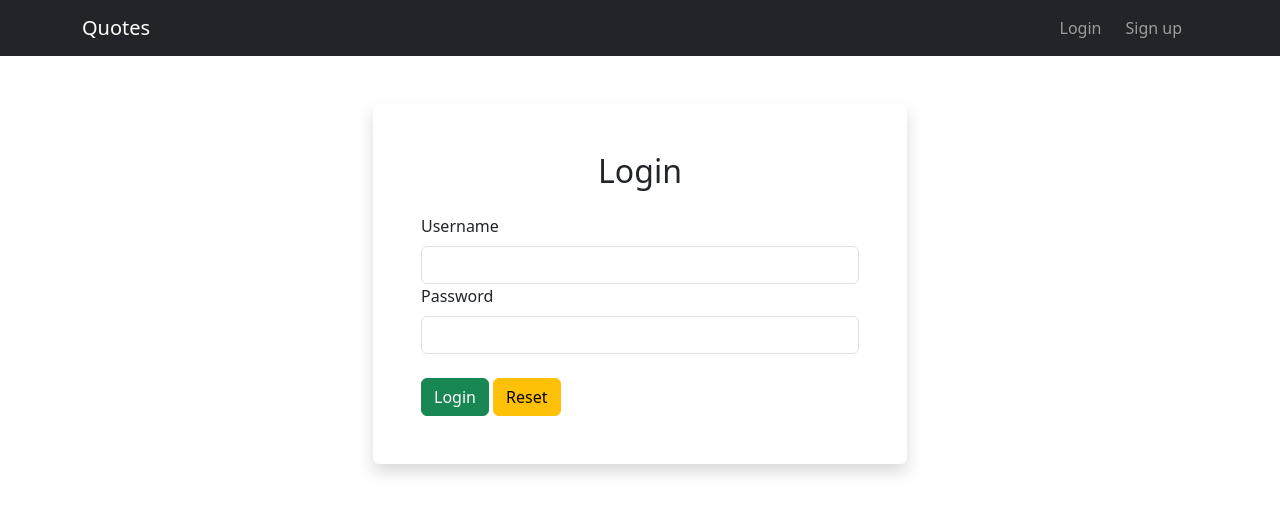
After one commit to S-Stepanov-1/GoIT_WEB_HW_10, a Django app: page /users/login/ in a window 1280 px wide. The commit adds this page. Shown: the top 514 px of the page. Run offline with Django 4.2, Linux system fonts and the light colour scheme; parts of the project's set-up code (start-up, migrations or seed data) failed here and were passed over.

Commit message:
add login

```diff
--- a/hw_10_website/hw_10_website/urls.py
+++ b/hw_10_website/hw_10_website/urls.py
@@ -22,5 +22,5 @@ from django.urls import path, include
 urlpatterns = [
     path('admin/', admin.site.urls),
     path("", include("quotes.urls")),
-    # path("users/", include("users.urls")),
+    path("users/", include("users.urls")),
 ]
--- a/hw_10_website/quotes/templates/quotes/base.html
+++ b/hw_10_website/quotes/templates/quotes/base.html
@@ -42,7 +42,7 @@
 
                 {% else %}
                 <li class="nav-item me-2">
-                    <a class="nav-link" href="#">Login</a></li>
+                    <a class="nav-link" href="{% url 'users:login' %}">Login</a></li>
                 <li class="nav-item me-2">
                     <a class="nav-link" href="#">Sign up</a>
                 </li>
--- /dev/null
+++ b/hw_10_website/users/forms.py
@@ -0,0 +1,12 @@
+from django import forms
+from django.contrib.auth.forms import UserCreationForm, AuthenticationForm
+from django.contrib.auth.models import User
+
+
+class LoginForm(AuthenticationForm):
+    username = forms.CharField(max_length=16, widget=forms.TextInput(attrs={"class": "form-control"}))
+    password = forms.CharField(max_length=16, widget=forms.PasswordInput(attrs={"class": "form-control"}))
+
+    class Meta:
+        model = User
+        fields = ['username', 'password']
--- /dev/null
+++ b/hw_10_website/users/templates/users/login.html
@@ -0,0 +1,49 @@
+{% extends "quotes/base.html" %}
+
+{% block content %}
+
+<div class="container">
+        <div class="row justify-content-center mt-5">
+            <div class="col-lg-6">
+                {% for error in form.non_field_errors %}
+                    <div class="alert alert-danger">{{ error }}</div>
+                {% endfor %}
+                <div class="card border-0 shadow">
+                    <div class="card-body p-5">
+                        <h2 class="text-center mb-4">Login</h2>
+                        <form method="post" novalidate>
+
+                            {% csrf_token %}
+
+                            <div class="form-group">
+                                <label for="{{ form.username.id_for_label }}" class="form-label">
+                                    {{ form.username.label }}
+                                </label>
+                                {{ form.username }}
+                                {% for error in form.username.errors %}
+                                    <div class="alert alert-danger">{{ error }}</div>
+                                {% endfor %}
+                            </div>
+                            <div class="form-group">
+                                <label for="{{ form.password.id_for_label }}" class="form-label">
+                                    {{ form.password.label }}
+                                </label>
+                                {{ form.password }}
+                                {% for error in form.password.errors %}
+                                    <div class="alert alert-danger">{{ error }}</div>
+                                {% endfor %}
+                            </div>
+                                <br>
+
+                            <div class="form-group">
+                                <button type="submit" class="btn btn-success">Login</button>
+                                <button type="reset" class="btn btn-warning">Reset</button>
+                            </div>
+                        </form>
+                    </div>
+                </div>
+            </div>
+        </div>
+    </div>
+
+{% endblock %}
--- /dev/null
+++ b/hw_10_website/users/urls.py
@@ -0,0 +1,10 @@
+from django.urls import path
+from . import views
+
+app_name = "users"
+
+urlpatterns = [
+    path("login/", views.LoginUserView.as_view(), name="login"),
+    path("sign-up/", views.SignUpUserView.as_view(), name="signup"),
+    path("logout/", views.LogoutUserView.as_view(), name="logout"),
+]
--- a/hw_10_website/users/views.py
+++ b/hw_10_website/users/views.py
@@ -1,3 +1,21 @@
 from django.shortcuts import render
+from django.contrib.auth.views import LoginView, LogoutView
+from django.views.generic import CreateView
+
+from .forms import LoginForm
+
 
 # Create your views here.
+class LoginUserView(LoginView):
+    template_name = "users/login.html"
+    form_class = LoginForm
+    # redirect_authenticated_user = True
+    next_page = "/"
+
+
+class SignUpUserView(CreateView):
+    ...
+
+
+class LogoutUserView(LogoutView):
+    next_page = "/"
```
